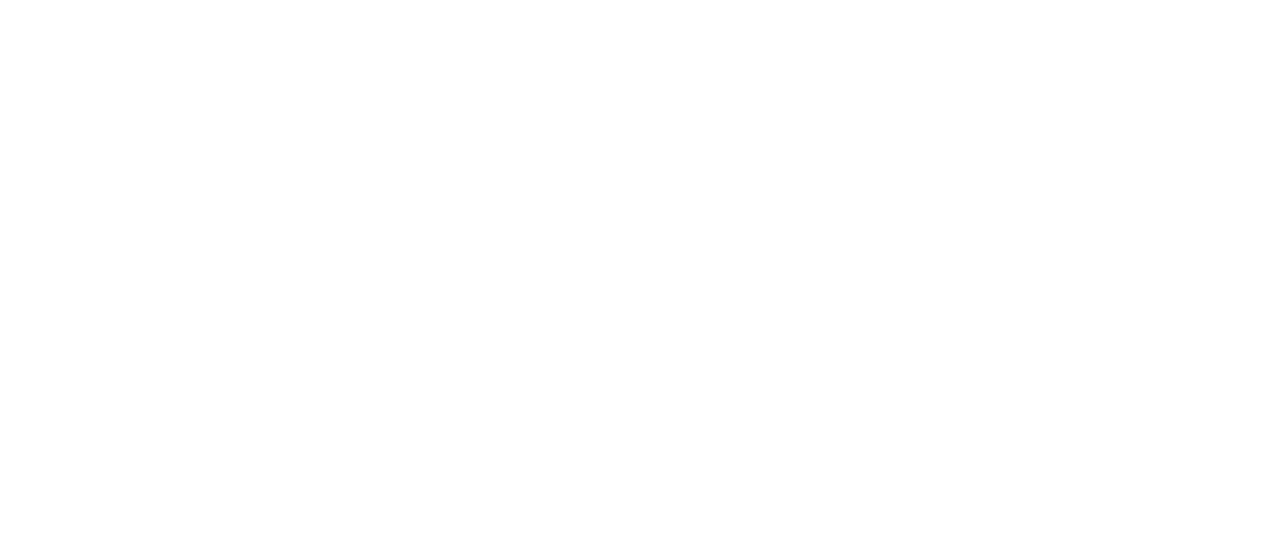
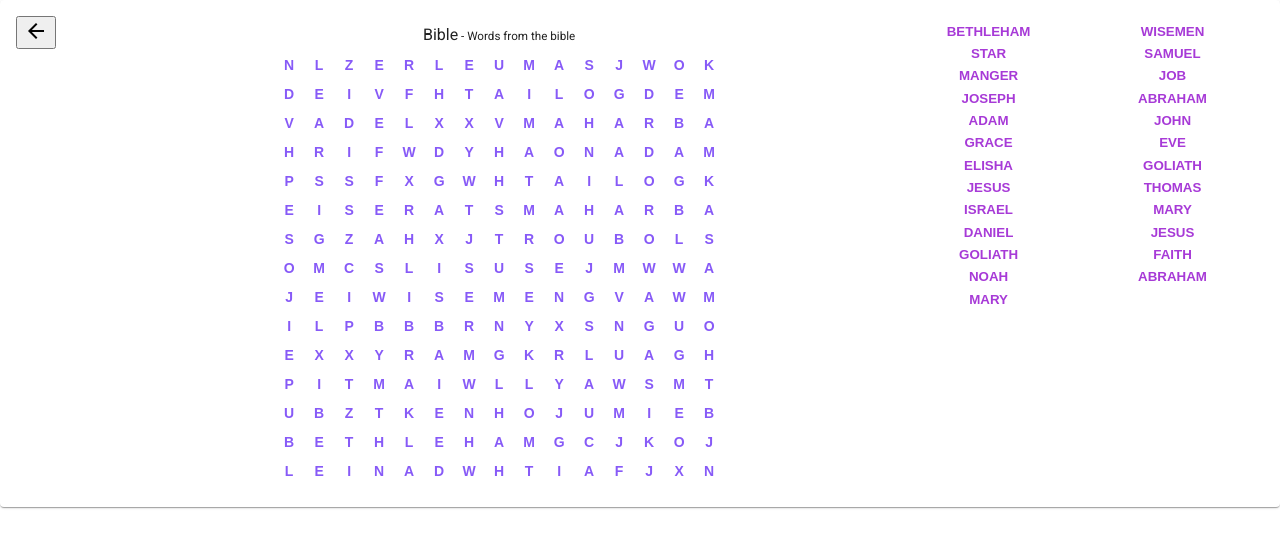
Before and after one commit to klmcwhirter/huntwords, an Angular app in the folder ui/: page / in a window 1280 px wide. Shown: the top 548 px of the page. Built offline with nearby package versions, Linux system fonts and the light colour scheme.

Commit message:
Get puzzleboard displaying and partially working

```diff
--- a/ui/angular.json
+++ b/ui/angular.json
@@ -53,6 +53,7 @@
               "src/assets"
             ],
             "styles": [
+              "./node_modules/@angular/material/prebuilt-themes/deeppurple-amber.css",
               "src/styles.scss"
             ],
             "scripts": []
@@ -116,6 +117,7 @@
               "src/assets"
             ],
             "styles": [
+              "./node_modules/@angular/material/prebuilt-themes/deeppurple-amber.css",
               "src/styles.scss"
             ],
             "scripts": []
--- a/ui/package.json
+++ b/ui/package.json
@@ -12,10 +12,12 @@
   "private": true,
   "dependencies": {
     "@angular/animations": "~11.2.11",
+    "@angular/cdk": "^11.2.10",
     "@angular/common": "~11.2.11",
     "@angular/compiler": "~11.2.11",
     "@angular/core": "~11.2.11",
     "@angular/forms": "~11.2.11",
+    "@angular/material": "^11.2.10",
     "@angular/platform-browser": "~11.2.11",
     "@angular/platform-browser-dynamic": "~11.2.11",
     "@angular/router": "~11.2.11",
--- a/ui/src/app/app.component.html
+++ b/ui/src/app/app.component.html
@@ -1 +1 @@
-<code>{{pb}}</code>
+<app-puzzleboard [puzzleBoard]="pb"></app-puzzleboard>
--- a/ui/src/app/app.component.ts
+++ b/ui/src/app/app.component.ts
@@ -1,6 +1,5 @@
 import { Component } from '@angular/core';
-import { Puzzle } from './puzzle/puzzle.model';
-import { PuzzleBoard } from './puzzleboard/puzzleboard.model';
+import { EMPTY_PUZZLEBOARD, PuzzleBoard } from './puzzleboard/puzzleboard.model';
 import { PuzzleBoardService } from './puzzleboard/puzzleboard.service';
 
 @Component({
@@ -9,9 +8,9 @@
   styleUrls: ['./app.component.scss']
 })
 export class AppComponent {
-  pb = '';
+  pb = EMPTY_PUZZLEBOARD;
 
   constructor(pbSvc: PuzzleBoardService) {
-    pbSvc.getPuzzleBoard('').subscribe(pb => this.pb = JSON.stringify(pb));
+    pbSvc.getPuzzleBoard('').subscribe(pb => this.pb = pb);
   }
 }
--- a/ui/src/app/puzzleboard/puzzleboard.component.html
+++ b/ui/src/app/puzzleboard/puzzleboard.component.html
@@ -23,7 +23,7 @@
     </article>
 
     <aside class="puzzle-board word-list">
-        <div style="font-size: smaller; padding: 3px;">{{puzzleBoard.wordsNotSelectedCount}} words to go</div>
+        <!-- <div style="font-size: smaller; padding: 3px;">{{puzzleBoard.wordsNotSelectedCount}} words to go</div> -->
         <mat-grid-list cols="{{puzzleBoard.wordListCols}}" rowHeight="1.6em">
             <mat-grid-tile *ngFor="let wordSol of puzzleBoard.displayedWordSolutions"
             class="word-list-item" [ngClass]="{ 'word-list-item-selected': wordSol.selected }">
--- a/ui/src/app/puzzleboard/puzzleboard.component.ts
+++ b/ui/src/app/puzzleboard/puzzleboard.component.ts
@@ -16,11 +16,12 @@
 // import { WindowReloadService } from '../utils/window-reload.service';
 
 @Component({
+  selector: 'app-puzzleboard',
   templateUrl: './puzzleboard.component.html',
   styleUrls: ['./puzzleboard.component.scss'],
   providers: [],
 })
-export class PuzzleComponent implements OnInit {
+export class PuzzleBoardComponent implements OnInit {
   // The puzzle
   @Input() puzzleBoard: PuzzleBoard = EMPTY_PUZZLEBOARD;
   // The cells containing the word the user has requested a hint
@@ -153,12 +154,12 @@
   setCellsForWordSelected(solution: WordSolution, value: boolean): void {
     for (const cell of solution.points) {
       // This cell may be an intersection point for multiple solutions
-      // const selected = this.findSolutions(cell.y, cell.x).filter(s => s.selected);
+      const selected = this.findSolutions(cell.y, cell.x).filter(s => s.selected);
 
       // If this cell intersects another solution don't change it!
-      // if (selected.length <= 1) {
-      //     this.selected[cell.y][cell.x] = value;
-      // }
+      if (selected.length <= 1) {
+          this.selected[cell.y][cell.x] = value;
+      }
     }
   }
 
@@ -167,14 +168,15 @@
 
     if (solutions.length === 1) {
       const solution = solutions[0];
-      // const wasSelected = solution.selected;
+      const wasSelected = solution.selected;
 
 
-      // this.setCellsForWordSelected(solution, !wasSelected);
-      // solution.selected = !wasSelected;
+      this.setCellsForWordSelected(solution, !wasSelected);
+      solution.selected = !wasSelected;
 
-      // const verb = (wasSelected) ? 'unselected' : 'found';
+      const verb = (wasSelected) ? 'unselected' : 'found';
       // this.snackService.open(`You ${verb} ${solution.word}`, { duration: 1000 });
+      console.log(`You ${verb} ${solution.word}`);
 
       this.maybeCompletePuzzle();
     }
--- a/ui/src/app/puzzleboard/puzzleboard.model.ts
+++ b/ui/src/app/puzzleboard/puzzleboard.model.ts
@@ -33,18 +33,54 @@
         this.solutions = solutions.map(s => new WordSolution(s.word, s.placed, s.origin, s.direction, s.points));
         this.puzzle = new Puzzle(puzzle.name, puzzle.description, puzzle.words);
     }
+
+
+    get displayedWordSolutions(): WordSolution[] {
+        const rc = this.solutions.filter(s => s.placed);
+        return rc;
+    }
+
+    // return the number of cols into which the place words will fit given the puzzle height
+    get wordListCols() {
+        const height = this.height || 1;
+        const rc = Math.ceil(this.wordsPlacedCount / height);
+        return rc;
+    }
+
+    // number of words placed
+    get wordsPlacedCount(): number {
+        const rc = this.solutions.filter(s => s.placed).length;
+        return rc;
+    }
+
+    // number of words NOT selected
+    get wordsNotSelectedCount(): number {
+        const rc = this.wordsPlacedCount - this.wordsSelectedCount;
+        return rc;
+    }
+
+    // number of selected words
+    get wordsSelectedCount(): number {
+        const rc = this.solutions.filter(s => s.selected).length;
+        return rc;
+    }
 }
 
 export const EMPTY_PUZZLEBOARD: PuzzleBoard = {
     height: 0,
     width: 0,
-    letters: [],
-    solutions: [],
+    letters: [] as string[][],
+    solutions: [] as WordSolution[],
     puzzle: {
         name: '',
         description: '',
-        words: []
-    }
+        words: [] as string[]
+    },
+    displayedWordSolutions: [] as WordSolution[],
+    wordListCols: 0,
+    wordsPlacedCount: 0,
+    wordsNotSelectedCount: 0,
+    wordsSelectedCount: 0
 };
 
 export class WordSolution {
@@ -53,6 +89,7 @@
     origin: Point;
     direction: string;
     points: Point[];
+    selected?: boolean;
 
     constructor(
         word: string,
--- a/ui/src/app/puzzleboard/puzzleboard.service.ts
+++ b/ui/src/app/puzzleboard/puzzleboard.service.ts
@@ -1,6 +1,6 @@
 import { Injectable } from '@angular/core';
 import { Observable, of } from 'rxjs';
-import { PuzzleBoard } from './puzzleboard.model';
+import { PuzzleBoard, WordSolution } from './puzzleboard.model';
 
 const puzzleboard: PuzzleBoard = {
     height: 15,
@@ -266,7 +266,12 @@
         words: [
             'ABRAHAM', 'ADAM', 'BETHLEHAM', 'DANIEL', 'DAVID', 'ELIJAH', 'ELISHA', 'EVE', 'FAITH', 'GOD', 'GOLIATH', 'GRACE', 'HEALING', 'HOLYSPIRIT', 'ISRAEL', 'JACOB', 'JESUS', 'JOB', 'JOHN', 'JOSEPH', 'MANGER', 'MARY', 'NOAH', 'PAUL', 'PETER', 'SAMUEL', 'SARAH', 'SHEEP', 'SHEPHERD', 'STAR', 'THOMAS', 'WISEMEN'
         ]
-    }
+    },
+    displayedWordSolutions: [] as WordSolution[],
+    wordListCols: 0,
+    wordsPlacedCount: 0,
+    wordsNotSelectedCount: 0,
+    wordsSelectedCount: 0
 };
 
 
--- a/ui/src/index.html
+++ b/ui/src/index.html
@@ -6,8 +6,11 @@
   <base href="/">
   <meta name="viewport" content="width=device-width, initial-scale=1">
   <link rel="icon" type="image/x-icon" href="favicon.ico">
+  <link rel="preconnect" href="https://fonts.gstatic.com">
+  <link href="https://fonts.googleapis.com/css2?family=Roboto:wght@300;400;500&display=swap" rel="stylesheet">
+  <link href="https://fonts.googleapis.com/icon?family=Material+Icons" rel="stylesheet">
 </head>
-<body>
+<body class="mat-typography">
   <app-root></app-root>
 </body>
 </html>
--- a/ui/src/styles.scss
+++ b/ui/src/styles.scss
@@ -1 +1,4 @@
 /* You can add global styles to this file, and also import other style files */
+
+html, body { height: 100%; }
+body { margin: 0; font-family: Roboto, "Helvetica Neue", sans-serif; }
```
Also changed, not shown: ui/src/app/app-material.module.ts (added, +27 -0 lines), ui/src/app/app.module.ts (+8 -3 lines), 1 other file (tests, documents, lock files or other folders).
